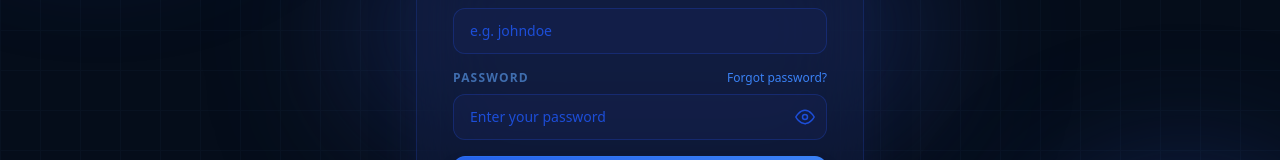
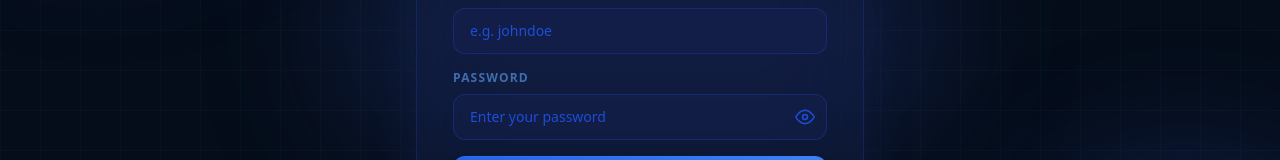
Before and after one commit to ShubhamV-Codes/SecondBrain, a React (Vite) app in the folder brainly-frontend/: page /signin in a window 1280 px wide. Shown: the part 370-530 px from the top of the page. Built offline with nearby package versions, Linux system fonts and the light colour scheme; no server answers.

Commit message:
Fix: Removed forget password button

```diff
--- a/brainly-frontend/src/pages/Signin.tsx
+++ b/brainly-frontend/src/pages/Signin.tsx
@@ -114,9 +114,7 @@ export const Signin = () => {
               <label className="block text-xs font-semibold text-blue-400/60 uppercase tracking-widest">
                 Password
               </label>
-              <a href="/forgot-password" className="text-xs text-blue-500 hover:text-blue-400 transition font-medium">
-                Forgot password?
-              </a>
+
             </div>
             <div className="relative">
               <input
```
